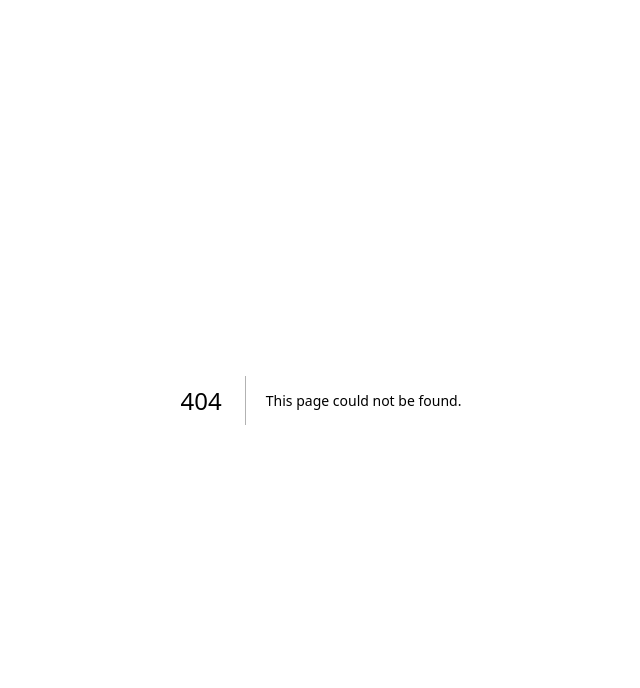
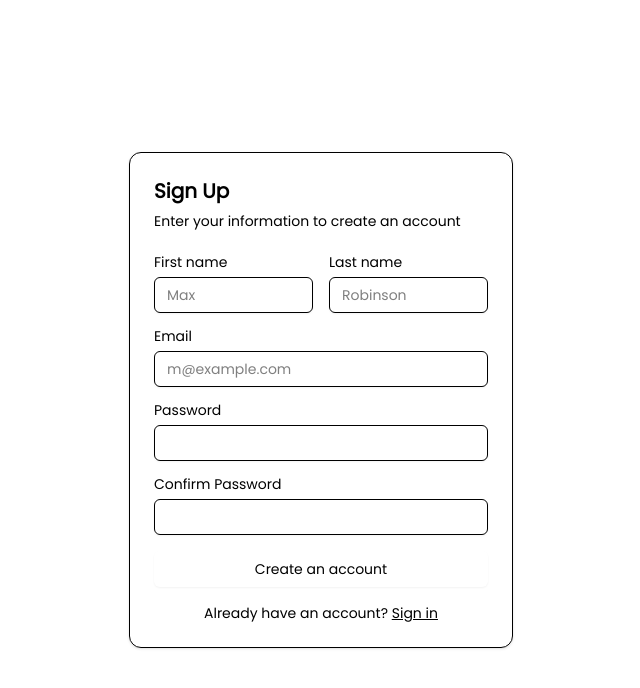
Before and after one commit to khandoker-tahmid-sami/educonnect, a Next.js app: page /register/instructor in a window 1280 px wide. Before the commit this address had no page. Shown: the top 688 px of the page, without its empty margins (319-959 px from the left). Built offline with nearby package versions, Linux system fonts and the light colour scheme.

Commit message:
register developing

```diff
--- a/app/globals.css
+++ b/app/globals.css
@@ -10,7 +10,7 @@
 
 @layer utilities {
   .container {
-    @apply w-full mx-auto px-8; /* 2rem padding */
+    @apply w-full mx-auto px-8;
   }
 
   /* screens: { "2xl": "1400px" } */
@@ -22,6 +22,7 @@
 }
 
 @layer base {
+
   :root {
     --background: 0 0% 100%;
     --foreground: 224 71.4% 4.1%;
--- /dev/null
+++ b/app/register/[role]/page.jsx
@@ -0,0 +1,12 @@
+import { SignupForm } from "../_components/signup-form";
+
+const RegisterPage = () => {
+  return (
+    <div className="w-full flex-col h-screen flex items-center justify-center">
+      <div className="container">
+        <SignupForm />
+      </div>
+    </div>
+  );
+};
+export default RegisterPage;
--- /dev/null
+++ b/app/register/_components/signup-form.jsx
@@ -0,0 +1,65 @@
+import Link from "next/link";
+
+import { Button } from "@/components/ui/button";
+import {
+  Card,
+  CardContent,
+  CardDescription,
+  CardHeader,
+  CardTitle,
+} from "@/components/ui/card";
+import { Input } from "@/components/ui/input";
+import { Label } from "@/components/ui/label";
+
+export function SignupForm() {
+  return (
+    <Card className="mx-auto max-w-sm">
+      <CardHeader>
+        <CardTitle className="text-xl">Sign Up</CardTitle>
+        <CardDescription>
+          Enter your information to create an account
+        </CardDescription>
+      </CardHeader>
+      <CardContent>
+        <div className="grid gap-4">
+          <div className="grid grid-cols-2 gap-4">
+            <div className="grid gap-2">
+              <Label htmlFor="first-name">First name</Label>
+              <Input id="first-name" placeholder="Max" required />
+            </div>
+            <div className="grid gap-2">
+              <Label htmlFor="last-name">Last name</Label>
+              <Input id="last-name" placeholder="Robinson" required />
+            </div>
+          </div>
+          <div className="grid gap-2">
+            <Label htmlFor="email">Email</Label>
+            <Input
+              id="email"
+              type="email"
+              placeholder="m@example.com"
+              required
+            />
+          </div>
+          <div className="grid gap-2">
+            <Label htmlFor="password">Password</Label>
+            <Input id="password" type="password" />
+          </div>
+          <div className="grid gap-2">
+            <Label htmlFor="confirmPassword">Confirm Password</Label>
+            <Input id="confirmPassword" type="password" />
+          </div>
+          <Button type="submit" className="w-full">
+            Create an account
+          </Button>
+        </div>
+        <div className="mt-4 text-center text-sm">
+          Already have an account?{" "}
+          <Link href="/login" className="underline">
+            Sign in
+          </Link>
+        </div>
+      </CardContent>
+    </Card>
+  );
+}
--- a/components/main-nav.jsx
+++ b/components/main-nav.jsx
@@ -48,22 +48,25 @@ export function MainNav({ items, children }) {
         <div className="items-center gap-3 hidden lg:flex">
           <Link
             href="/login"
-            className={cn(buttonVariants({ size: "sm" }), "px-4")}
+            className={cn(
+              buttonVariants({ size: "sm", variant: "hero" }),
+              "px-4"
+            )}
           >
             Login
           </Link>
           <DropdownMenu>
             <DropdownMenuTrigger asChild>
-              <Button variant="outline" size="sm">
+              <Button variant="heroOutline" size="sm">
                 Register
               </Button>
             </DropdownMenuTrigger>
             <DropdownMenuContent align="end" className="w-56 mt-4">
               <DropdownMenuItem className="cursor-pointer">
-                <Link href="">Student</Link>
+                <Link href="/register/student">Student</Link>
               </DropdownMenuItem>
               <DropdownMenuItem className="cursor-pointer">
-                <Link href="">Instructor</Link>
+                <Link href="/register/instructor">Instructor</Link>
               </DropdownMenuItem>
             </DropdownMenuContent>
           </DropdownMenu>
--- a/components/ui/button.jsx
+++ b/components/ui/button.jsx
@@ -19,9 +19,9 @@ const buttonVariants = cva(
         ghost:
           "hover:bg-accent hover:text-accent-foreground dark:hover:bg-accent/50",
         link: "text-primary underline-offset-4 hover:underline",
-        hero: "bg-black text-white hover:bg-black/90",
+        hero: "bg-black text-white hover:bg-black/90 cursor-pointer",
         heroOutline:
-          "bg-white text-gray-900 border border-gray-200 hover:bg-gray-50",
+          "bg-white text-gray-900 border border-gray-200 hover:bg-gray-50 cursor-pointer",
       },
       size: {
         default: "h-9 px-4 py-2 has-[>svg]:px-3",
--- /dev/null
+++ b/components/ui/card.jsx
@@ -0,0 +1,101 @@
+import * as React from "react"
+
+import { cn } from "@/lib/utils"
+
+function Card({
+  className,
+  ...props
+}) {
+  return (
+    <div
+      data-slot="card"
+      className={cn(
+        "bg-card text-card-foreground flex flex-col gap-6 rounded-xl border py-6 shadow-sm",
+        className
+      )}
+      {...props} />
+  );
+}
+
+function CardHeader({
+  className,
+  ...props
+}) {
+  return (
+    <div
+      data-slot="card-header"
+      className={cn(
+        "@container/card-header grid auto-rows-min grid-rows-[auto_auto] items-start gap-1.5 px-6 has-data-[slot=card-action]:grid-cols-[1fr_auto] [.border-b]:pb-6",
+        className
+      )}
+      {...props} />
+  );
+}
+
+function CardTitle({
+  className,
+  ...props
+}) {
+  return (
+    <div
+      data-slot="card-title"
+      className={cn("leading-none font-semibold", className)}
+      {...props} />
+  );
+}
+
+function CardDescription({
+  className,
+  ...props
+}) {
+  return (
+    <div
+      data-slot="card-description"
+      className={cn("text-muted-foreground text-sm", className)}
+      {...props} />
+  );
+}
+
+function CardAction({
+  className,
+  ...props
+}) {
+  return (
+    <div
+      data-slot="card-action"
+      className={cn(
+        "col-start-2 row-span-2 row-start-1 self-start justify-self-end",
+        className
+      )}
+      {...props} />
+  );
+}
+
+function CardContent({
+  className,
+  ...props
+}) {
+  return (<div data-slot="card-content" className={cn("px-6", className)} {...props} />);
+}
+
+function CardFooter({
+  className,
+  ...props
+}) {
+  return (
+    <div
+      data-slot="card-footer"
+      className={cn("flex items-center px-6 [.border-t]:pt-6", className)}
+      {...props} />
+  );
+}
+
+export {
+  Card,
+  CardHeader,
+  CardFooter,
+  CardTitle,
+  CardAction,
+  CardDescription,
+  CardContent,
+}
--- /dev/null
+++ b/components/ui/label.jsx
@@ -0,0 +1,23 @@
+"use client"
+
+import * as React from "react"
+import * as LabelPrimitive from "@radix-ui/react-label"
+
+import { cn } from "@/lib/utils"
+
+function Label({
+  className,
+  ...props
+}) {
+  return (
+    <LabelPrimitive.Root
+      data-slot="label"
+      className={cn(
+        "flex items-center gap-2 text-sm leading-none font-medium select-none group-data-[disabled=true]:pointer-events-none group-data-[disabled=true]:opacity-50 peer-disabled:cursor-not-allowed peer-disabled:opacity-50",
+        className
+      )}
+      {...props} />
+  );
+}
+
+export { Label }
--- a/package.json
+++ b/package.json
@@ -15,6 +15,7 @@
     "@radix-ui/react-checkbox": "^1.3.3",
     "@radix-ui/react-dialog": "^1.1.15",
     "@radix-ui/react-dropdown-menu": "^2.1.16",
+    "@radix-ui/react-label": "^2.1.7",
     "@radix-ui/react-progress": "^1.1.7",
     "@radix-ui/react-select": "^2.2.6",
     "@radix-ui/react-slot": "^1.2.3",
```
Also changed, not shown: 1 other file (tests, documents, lock files or other folders).
